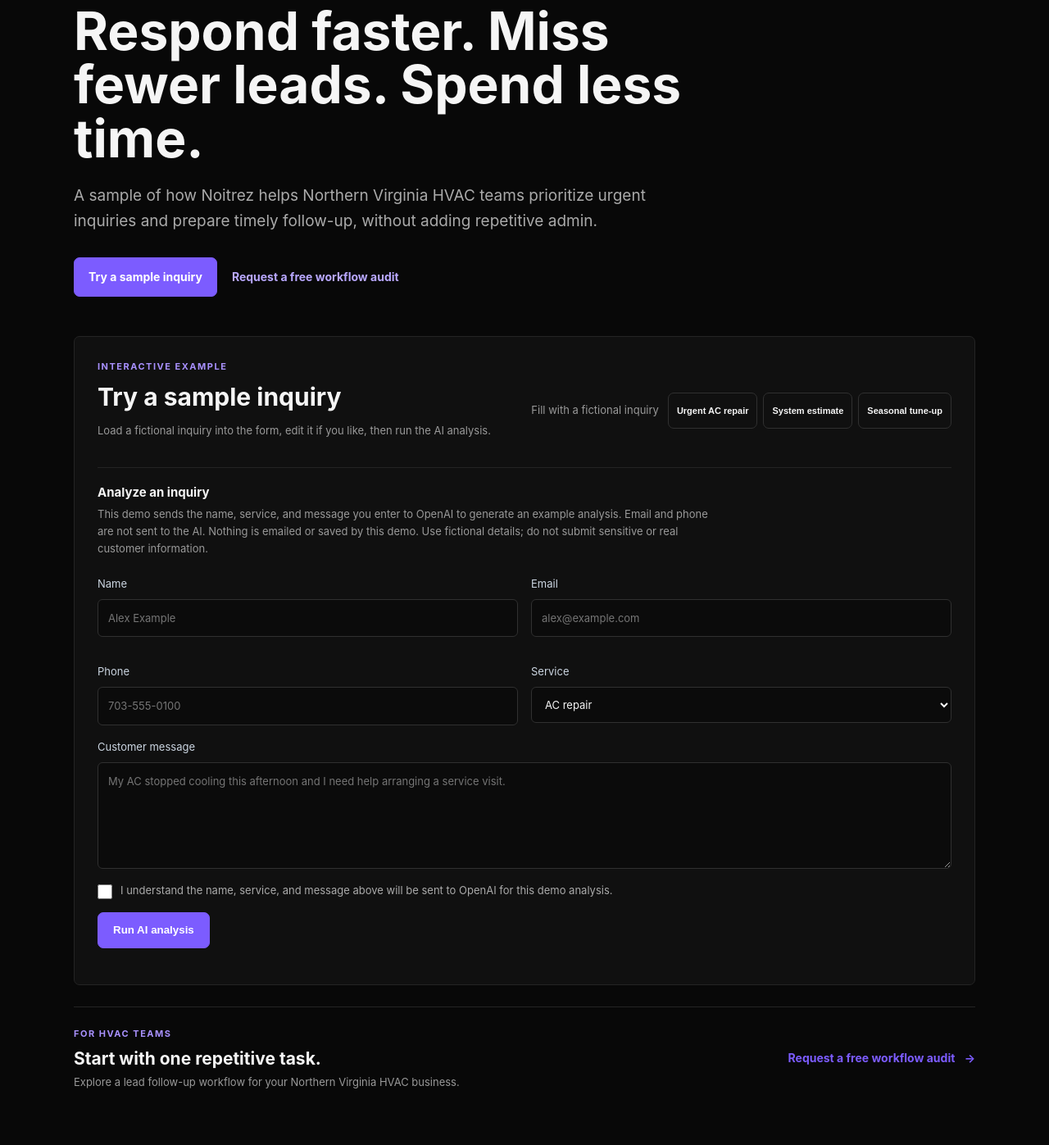
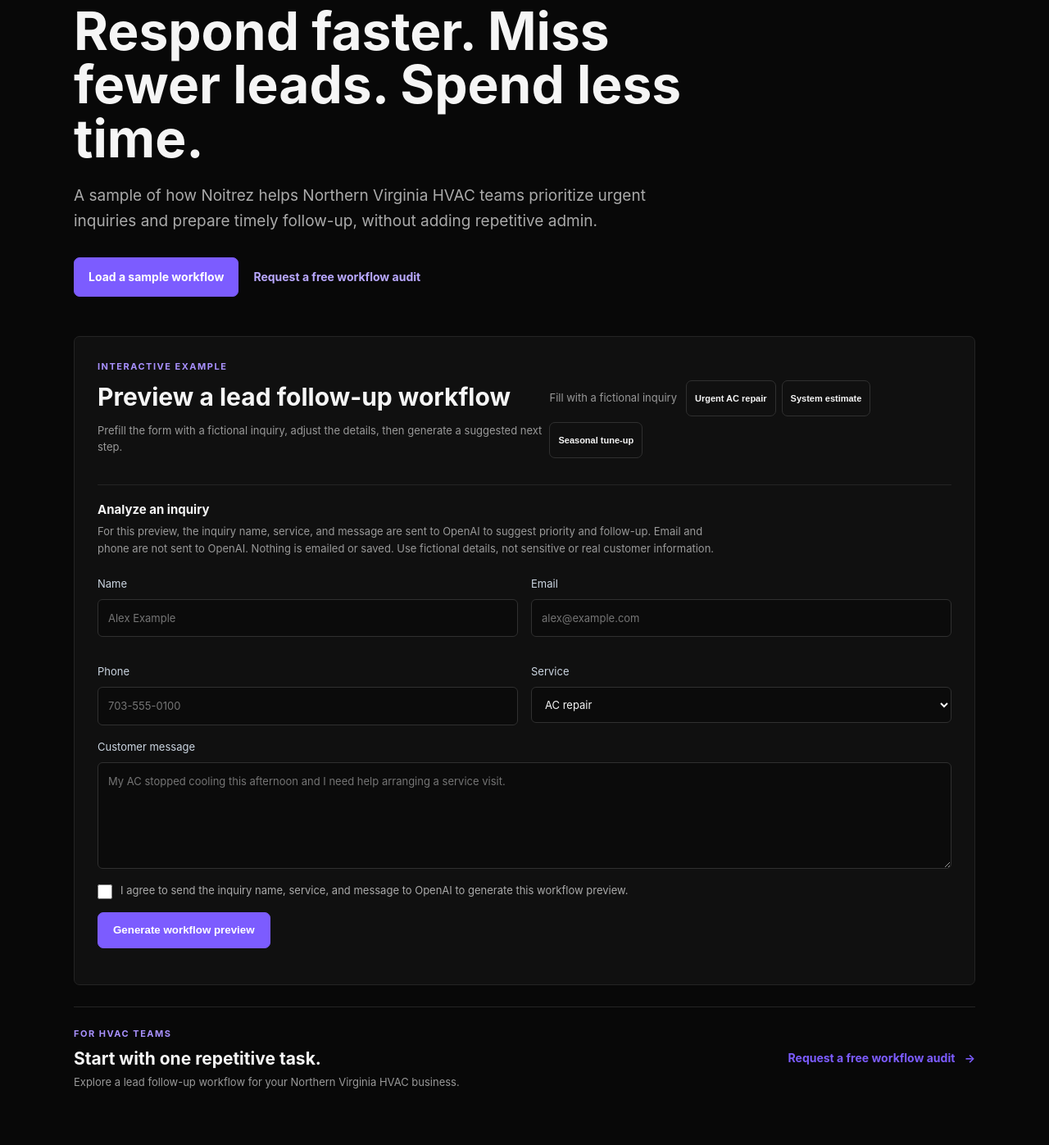
Before and after one commit to EliMoore500/noitrez-automation-demo, a Flask app: page / in a window 1280 px wide. Shown: the part 198-1595 px from the top of the page at 82% size. Run offline with Flask 3, Linux system fonts and the light colour scheme.

Commit message:
Emphasize workflow automation in demo copy

```diff
--- a/templates/index.html
+++ b/templates/index.html
@@ -29,7 +29,7 @@
         <h1>Respond faster. Miss fewer leads. Spend less time.</h1>
         <p class="business-outcome">A sample of how Noitrez helps Northern Virginia HVAC teams prioritize urgent inquiries and prepare timely follow-up, without adding repetitive admin.</p>
         <div class="hero-actions">
-          <a class="hero-demo" href="#lead-demo">Try a sample inquiry</a>
+          <a class="hero-demo" href="#lead-demo">Load a sample workflow</a>
           <a class="hero-audit" href="https://noitrez.com/#contact">Request a free workflow audit</a>
         </div>
       </div>
@@ -38,12 +38,12 @@
 
     <section class="card demo-card" id="lead-demo">
       <div class="section-heading form-heading">
-        <div><div class="section-kicker">INTERACTIVE EXAMPLE</div><h2>Try a sample inquiry</h2><p class="muted">Load a fictional inquiry into the form, edit it if you like, then run the AI analysis.</p></div>
+        <div><div class="section-kicker">INTERACTIVE EXAMPLE</div><h2>Preview a lead follow-up workflow</h2><p class="muted">Prefill the form with a fictional inquiry, adjust the details, then generate a suggested next step.</p></div>
         <div class="scenario-group" role="group" aria-label="Fill the form with a sample inquiry"><span class="muted">Fill with a fictional inquiry</span><button class="scenario" data-scenario="emergency" type="button" aria-pressed="false">Urgent AC repair</button><button class="scenario" data-scenario="installation" type="button" aria-pressed="false">System estimate</button><button class="scenario" data-scenario="maintenance" type="button" aria-pressed="false">Seasonal tune-up</button></div>
       </div>
       <div class="live-form-intro">
         <h3>Analyze an inquiry</h3>
-        <p class="muted">This demo sends the name, service, and message you enter to OpenAI to generate an example analysis. Email and phone are not sent to the AI. Nothing is emailed or saved by this demo. Use fictional details; do not submit sensitive or real customer information.</p>
+        <p class="muted">For this preview, the inquiry name, service, and message are sent to OpenAI to suggest priority and follow-up. Email and phone are not sent to OpenAI. Nothing is emailed or saved. Use fictional details, not sensitive or real customer information.</p>
       </div>
       <form id="lead-form">
         <div class="grid">
@@ -64,8 +64,8 @@
         <label>Customer message
           <textarea name="message" required maxlength="3000" placeholder="My AC stopped cooling this afternoon and I need help arranging a service visit."></textarea>
         </label>
-        <label class="analysis-consent"><input name="consent" type="checkbox" required><span>I understand the name, service, and message above will be sent to OpenAI for this demo analysis.</span></label>
-        <button type="submit" class="primary-action">Run AI analysis</button>
+        <label class="analysis-consent"><input name="consent" type="checkbox" required><span>I agree to send the inquiry name, service, and message to OpenAI to generate this workflow preview.</span></label>
+        <button type="submit" class="primary-action">Generate workflow preview</button>
       </form>
       <p id="status" role="status" aria-live="polite"></p>
     </section>
@@ -135,9 +135,9 @@ async function readJsonResponse(response) {
 
 function renderResult(body, isAiAnalysis = false) {
   const analysis = body.analysis;
-  document.getElementById("result-kicker").textContent = isAiAnalysis ? "AI SAMPLE ANALYSIS" : "SAMPLE PREVIEW";
+  document.getElementById("result-kicker").textContent = isAiAnalysis ? "AUTOMATION WORKFLOW PREVIEW" : "SAMPLE PREVIEW";
   document.getElementById("preview-notice").textContent = isAiAnalysis
-    ? "AI-generated demo output. Nothing was emailed or saved; review any reply before using it."
+    ? "Suggested workflow output. Nothing was emailed or saved; review any reply before using it."
     : "Illustrative sample only. Nothing is sent to AI, saved, or emailed.";
   document.getElementById("temperature").textContent = {
     Hot: "High",
@@ -158,7 +158,7 @@ function renderResult(body, isAiAnalysis = false) {
   document.getElementById("result-title").focus({preventScroll: true});
   result.scrollIntoView({block: "start", behavior: "smooth"});
   statusBox.textContent = isAiAnalysis
-    ? "AI analysis complete. Review the result below; nothing was emailed or saved."
+    ? "Workflow preview complete. Review the suggested next step below; nothing was emailed or saved."
     : "Sample preview loaded. No information was sent or stored.";
 }
 
@@ -198,7 +198,7 @@ document.querySelectorAll(".scenario").forEach(button => {
       form.elements.namedItem(name).value = value;
     }
     result.classList.add("hidden");
-    statusBox.textContent = "Fictional sample loaded into the form. Review the details, agree to the AI demo, and run the analysis.";
+    statusBox.textContent = "Fictional sample loaded into the form. Review the details, provide consent, and generate the workflow preview.";
   });
 });
 </script>
```
Also changed, not shown: README.md.
